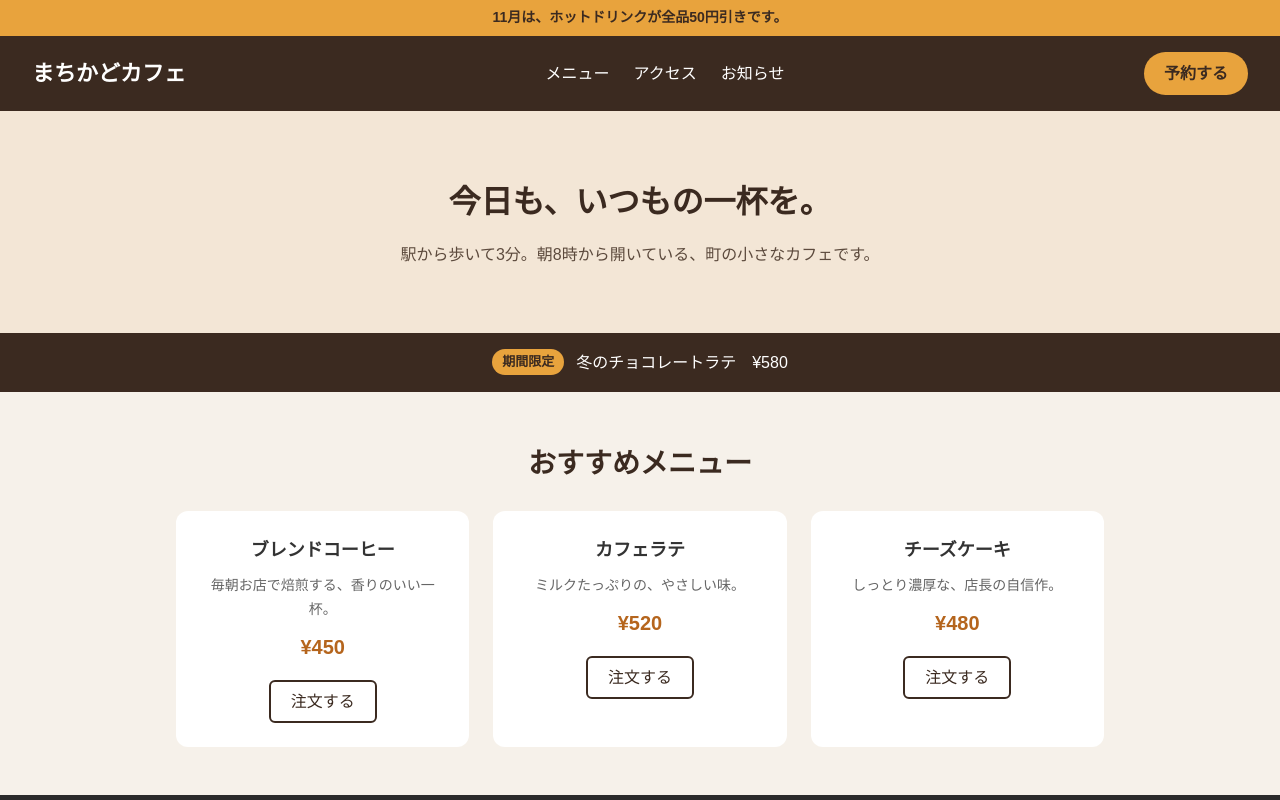
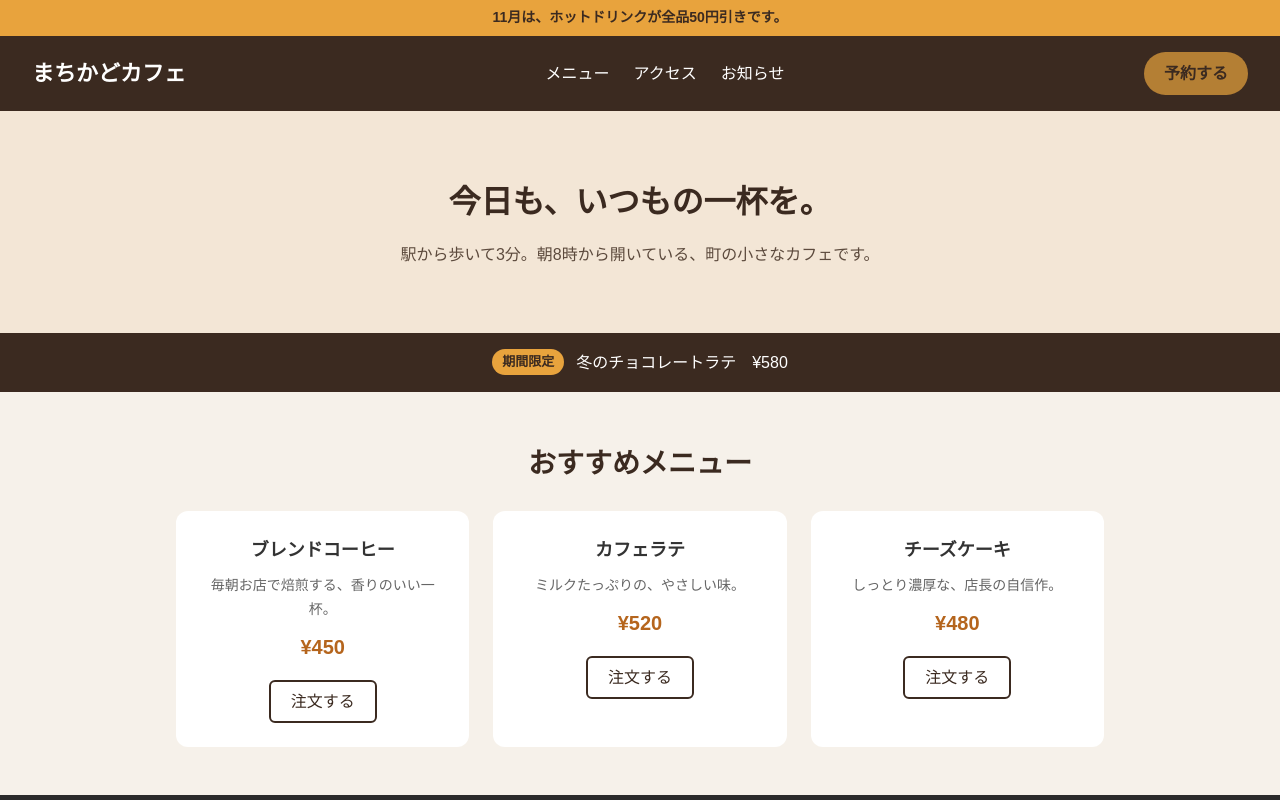
Before and after one commit to sureshjoshi2255/cafe-261113-GROUP-36, a plain HTML site: page index.html in a window 1280 px wide. In both pictures the pointer is over the link "予約する". Shown: the top 800 px of the page. Drawn offline with Linux system fonts and the light colour scheme.

Commit message:
MC-105 予約ボタンにホバーを追加

```diff
--- a/css/main.css
+++ b/css/main.css
@@ -55,3 +55,6 @@
   color: #3b2a20;
   text-decoration: none;
 }
+.site-header__button:hover {
+  opacity: 0.7;
+}
```
